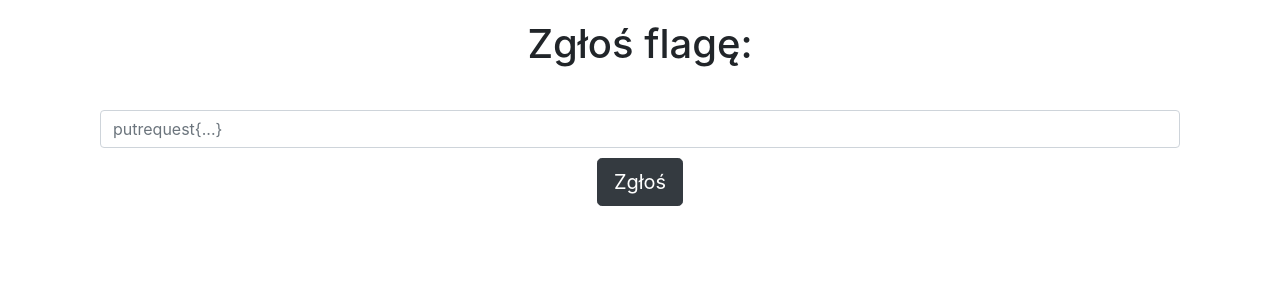
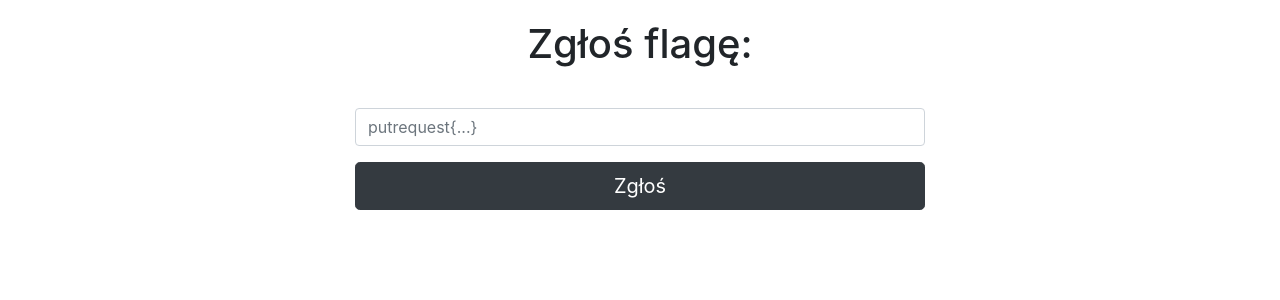
Before and after one commit to putrequest/PUTcyberConf-WEB-Ctf, a Flask app: page /flag in a window 1280 px wide. Shown: the part 56-356 px from the top of the page. Run offline with Flask 2, Linux system fonts and the light colour scheme; some libraries are stand-ins or nearby versions.

Commit message:
Update flag.html

```diff
--- a/app/templates/flag.html
+++ b/app/templates/flag.html
@@ -8,19 +8,21 @@
             <button class="btn btn-link default" onclick="location.href='/'" type="button">
          Do strony głównej</button>
     {% else %}
-      <div class="container">
+    <div class="justify-content-center">
         <h1>Zgłoś flagę:</h1>
         <br>
             <form name="form" method="post">
-          <input id="query" type="text" class="form-control level2" placeholder="putrequest{...}" name="flag" value="{{
+                <div class="row justify-content-center">
+                    <input id="query" type="text" class="form-control m-2 col-6" placeholder="putrequest{...}" name="flag" value="{{
                     request.form.flag }}">
-          <input class="btn btn-default btn-dark btn-lg" class="level2" type="submit" value="Zgłoś">
+                </div>
+                <div class="row justify-content-center">
+                    <input class="btn btn-default btn-dark btn-lg m-2 col-6" type="submit" value="Zgłoś">
+                </div>
             </form>
             {% if error %}
               <p class="error"><strong>Błąd:</strong> {{ error }}
             {% endif %}
+        {% endif %}
     </div>
-    {% endif %}
-
-
 {% endblock %}
```
Lines whose indentation alone changed are shown as unchanged.
